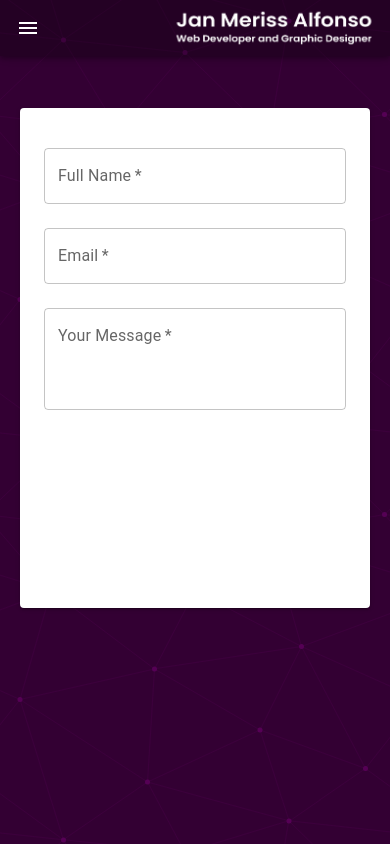
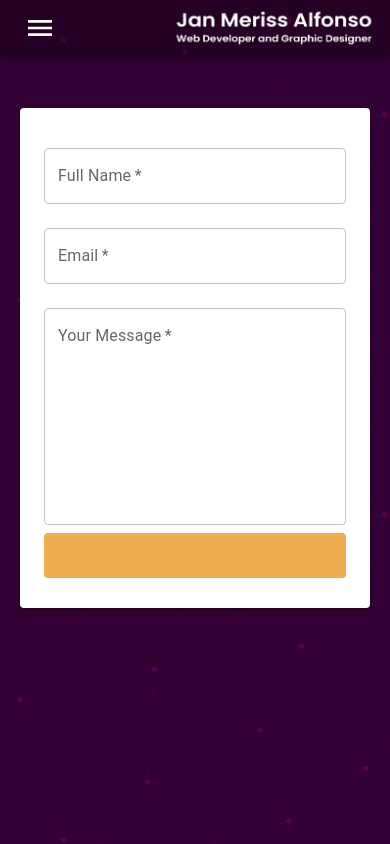
Before and after one commit to Jan-Alfonso/portfolio, a React (Create React App) app in the folder folio_front/: page /contact in a window 390 px wide. Built offline with nearby package versions, Linux system fonts and the light colour scheme.

Commit message:
adjusted hamburger issue

```diff
--- a/folio_front/src/components/Mailer/Mailer.js
+++ b/folio_front/src/components/Mailer/Mailer.js
@@ -15,12 +15,12 @@ export default function BasicTextFields() {
         display: 'flex',
         justifyContent: 'center',
         textAlign: 'center',
-        '& > :not(style)': { margin: 1, p:3, width: {xs: '350px', md: 300 },
+        '& > :not(style)': { margin: 1, p:3, width: {xs: '350px', md: '450px' },
             height: 500, },}}
       noValidate
       autoComplete="off"
     >
-    <Paper elevation={2} sx={{margin: 1,}}>
+    <Paper elevation={2} sx={{padding:{xs: '10px', md: '30px'}}}>
       <div></div>
 
       <TextField fullWidth id="fullWidth" label="Full Name" margin="normal" required />
@@ -30,9 +30,9 @@ export default function BasicTextFields() {
 
 
       <TextField fullWidth label="Your Message" id="outlined-size-normal" margin="normal" multiline={true}
-      rows={3} required/>
+      rows={8} required/>
 
-      <Button fullWidth sx={{height:'45px', color: 'blue', marginTop: '20px'}}></Button>
+      <Button fullWidth sx={{height:'45px', backgroundColor: '#f0ad4e', marginTop: 'auto'}}></Button>
 
     </Paper>
     </Box>
--- a/folio_front/src/components/Navbar/Navbar.js
+++ b/folio_front/src/components/Navbar/Navbar.js
@@ -68,10 +68,9 @@ function TemporaryDrawer() {
       <Container maxWidth="xl">
         <Toolbar disableGutters>
           <Box sx={{ flexGrow: 1, display: { xs: "flex", md: "none" } }}>
-          <MenuIcon />
               {['left'].map((anchor) => (
                 <React.Fragment key={anchor}>
-                <IconButton onClick={toggleDrawer(anchor, true)}></IconButton>
+                <IconButton onClick={toggleDrawer(anchor, true)} sx={{color: 'white'}}><MenuIcon style={{fontSize:'2rem'}} /></IconButton>
                 <Drawer
                   anchor={anchor}
                   open={state[anchor]}
```
